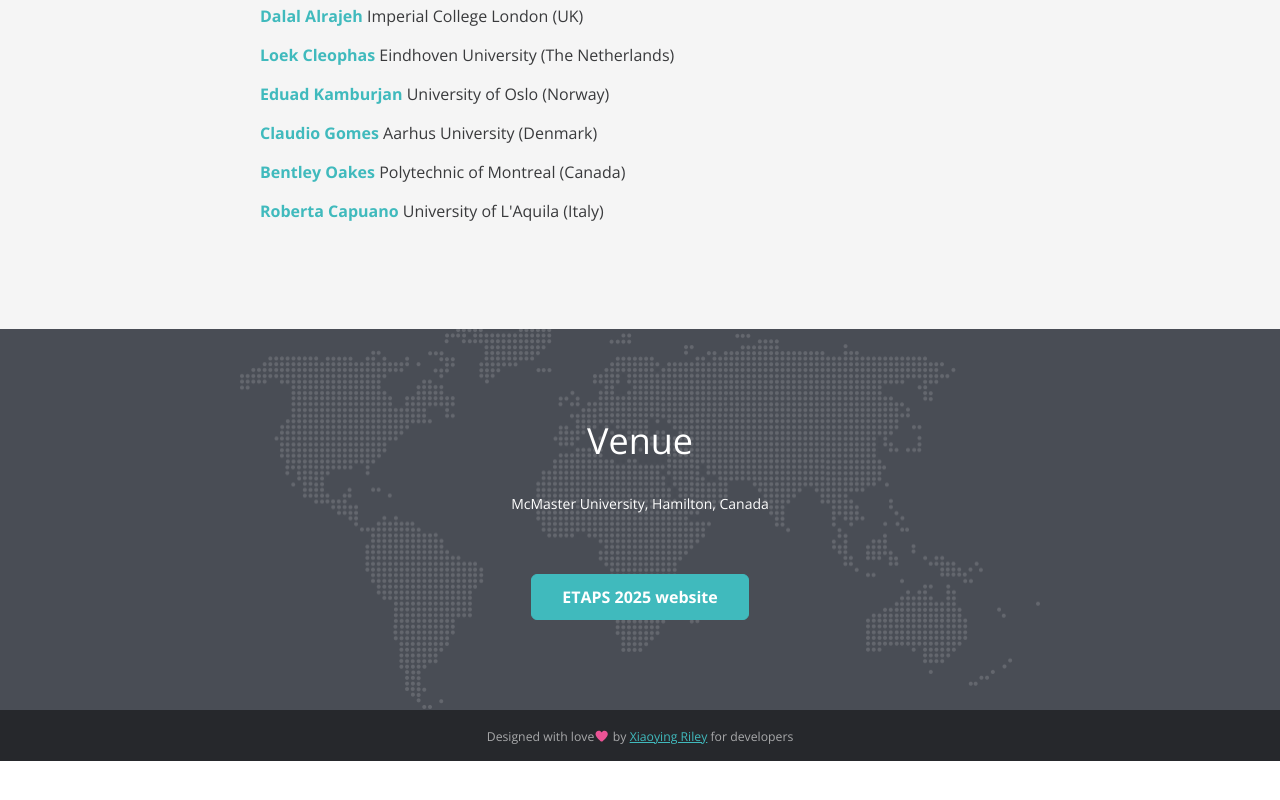
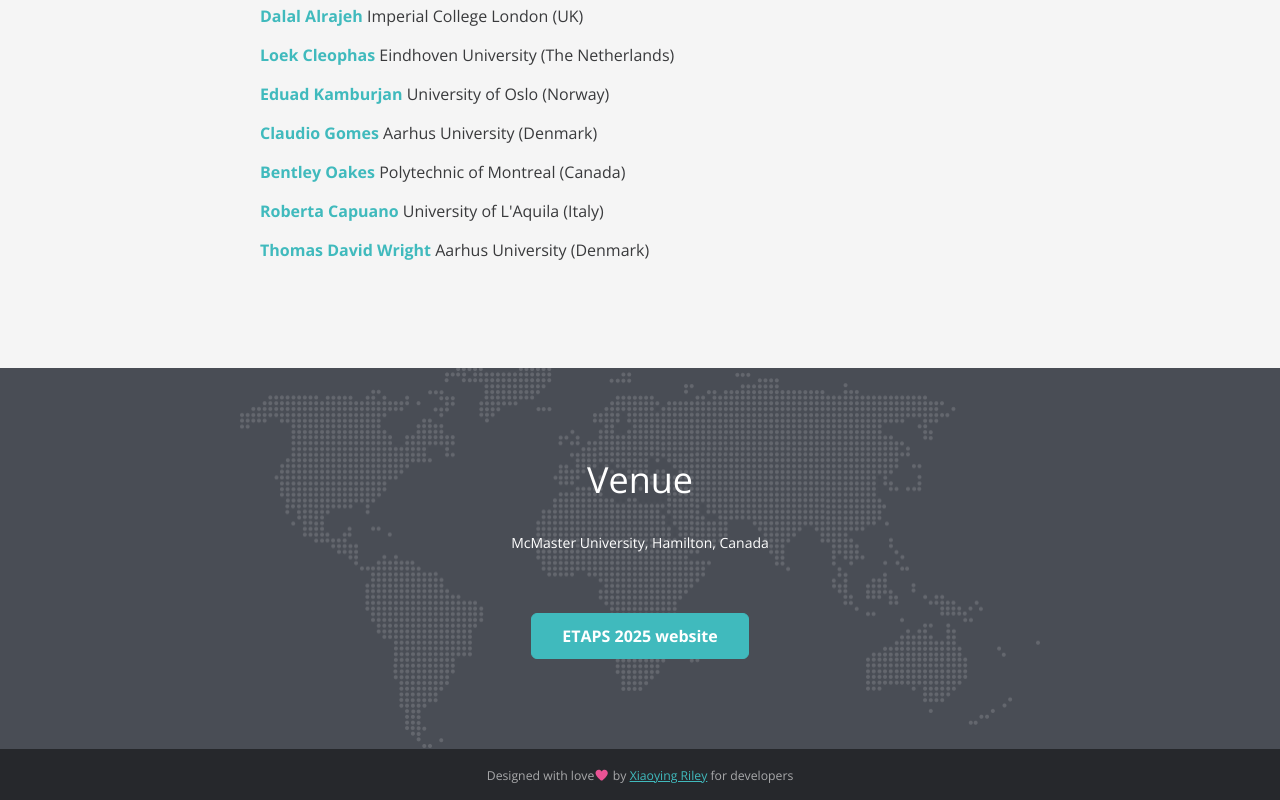
Before and after one commit to asqap/asqap2025, a plain HTML site: page index.html in a window 1280 px wide. Shown: the part 6090-6890 px from the top of the page. Before the commit the page ends 6851 px from the top, so only its background shows below. Drawn offline with nearby package versions, Linux system fonts and the light colour scheme.

Commit message:
Added PC member

```diff
--- a/index.html
+++ b/index.html
@@ -381,6 +381,7 @@
                 <li class="intro"><span class="color-highlight"><a href="">Claudio Gomes</a></span> Aarhus University (Denmark)</li>
                 <li class="intro"><span class="color-highlight"><a href="">Bentley Oakes</a></span> Polytechnic of Montreal (Canada)</li>
                 <li class="intro"><span class="color-highlight"><a href="">Roberta Capuano</a></span> University of L'Aquila (Italy)</li>
+                <li class="intro"><span class="color-highlight"><a href="">Thomas David Wright</a></span> Aarhus University (Denmark)</li>
             </ul>
         </div>
     </div>
```
